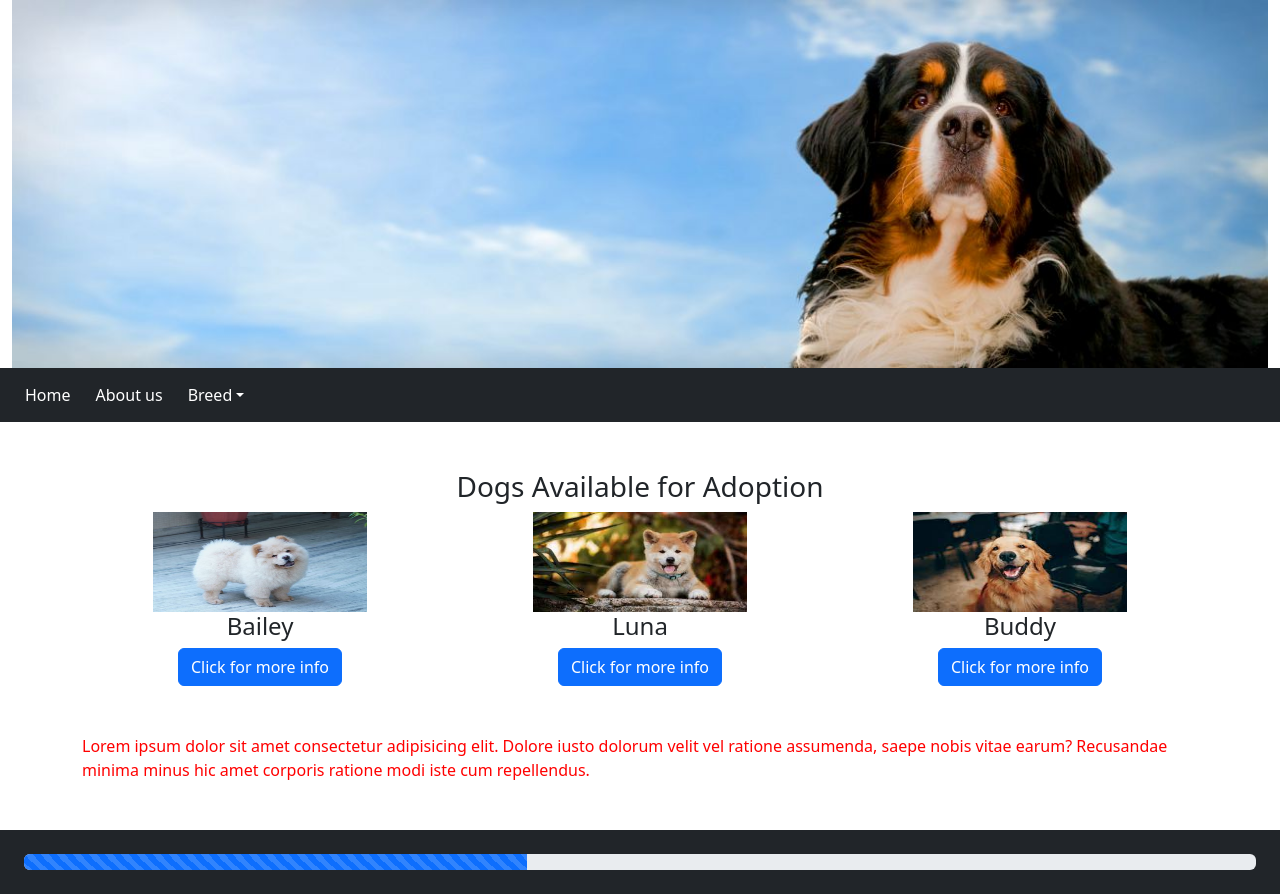
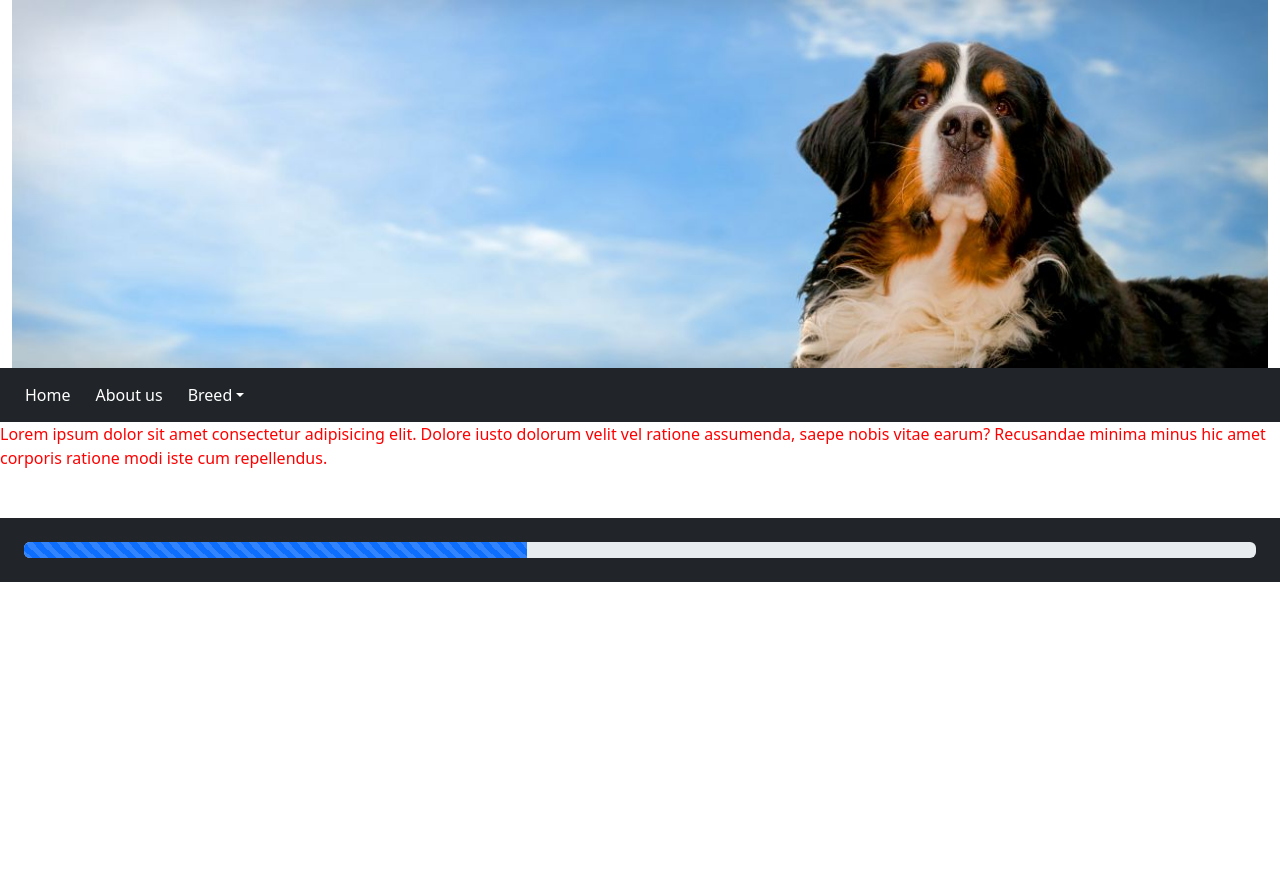
Before and after one commit to prncss130917/testing, a plain HTML site: page index.html in a window 1280 px wide. After the commit the page ends 800 px from the top, so only its background shows below. Drawn offline with nearby package versions, Linux system fonts and the light colour scheme.

Commit message:
Testing #2 for branch

```diff
--- a/index.html
+++ b/index.html
@@ -49,31 +49,6 @@
   </div>
 </nav>
 
-<div class="container mt-5" >
-      <h3 class="mb-2" style="text-align: center;">Dogs Available for Adoption</h2>
-  <div class="row text-center mb-5">
-    <div class="col-sm-4">
-        <img src="bailey.jpg" alt="Chow Chow" width="60%" height="100px" data-bs-toggle="tooltip" data-bs-placement="bottom" title="Chow Chow">
-        <h4>Bailey</h4>
-        <button type="button" class="btn btn-primary" data-bs-toggle="popover" title="Chow Chow" data-bs-content="Chow chows are not usually  social, outgoing dogs. They tend to be aloof with strangers and can be aggressive with other dogs. This is fitting with their history as guard dogs for homes and livestock. " data-bs-placement="top"  >
-            Click for more info
-        </button>
-    </div>
-    <div class="col-sm-4">
-         <img src="akita.jfif" alt="Akita" width="60%" height="100px" data-bs-toggle="tooltip" data-bs-placement="top" title="Akita">
-        <h4>Luna</h4>
-        <button type="button" class="btn btn-primary" data-bs-toggle="popover" title="Akita" data-bs-content="Akita is loyal and affectionate toward his family and friends, but quite territorial about his home and aloof with strangers. They are excellent watchdogs and will only bark when there is truly something amiss." data-bs-placement="left" >
-            Click for more info
-        </button>
-    </div>
-    <div class="col-sm-4">
-        <img src="gr.jfif" alt="Golden Retriever" width="60%" height="100px" data-bs-toggle="tooltip" data-bs-placement="right" title="Golden Retriever">
-        <h4>Buddy</h4>
-        <button type="button" class="btn btn-primary" data-bs-toggle="popover" title="Golden Retriever" data-bs-content="The golden retriever is even-tempered, intelligent and affectionate. Golden retrievers are playful, yet gentle with children, and they tend to get along well with other pets and strangers.">
-            Click for more info
-        </button>
-    </div>
-  </div>
   <p style="color: red;">Lorem ipsum dolor sit amet consectetur adipisicing elit.
     Dolore iusto dolorum velit vel ratione assumenda, saepe nobis vitae earum?
     Recusandae minima minus hic amet corporis ratione modi iste cum repellendus.</p>
```
